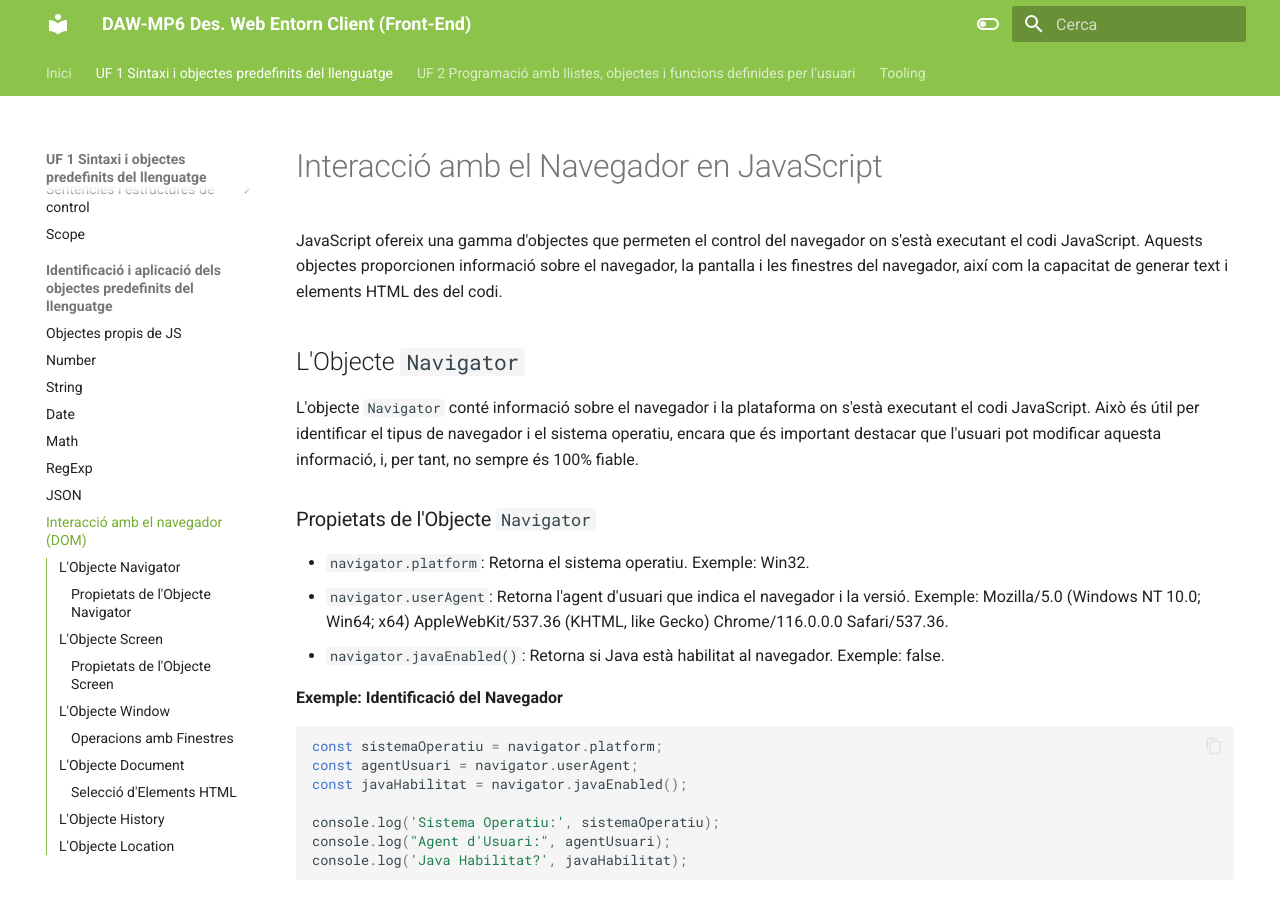
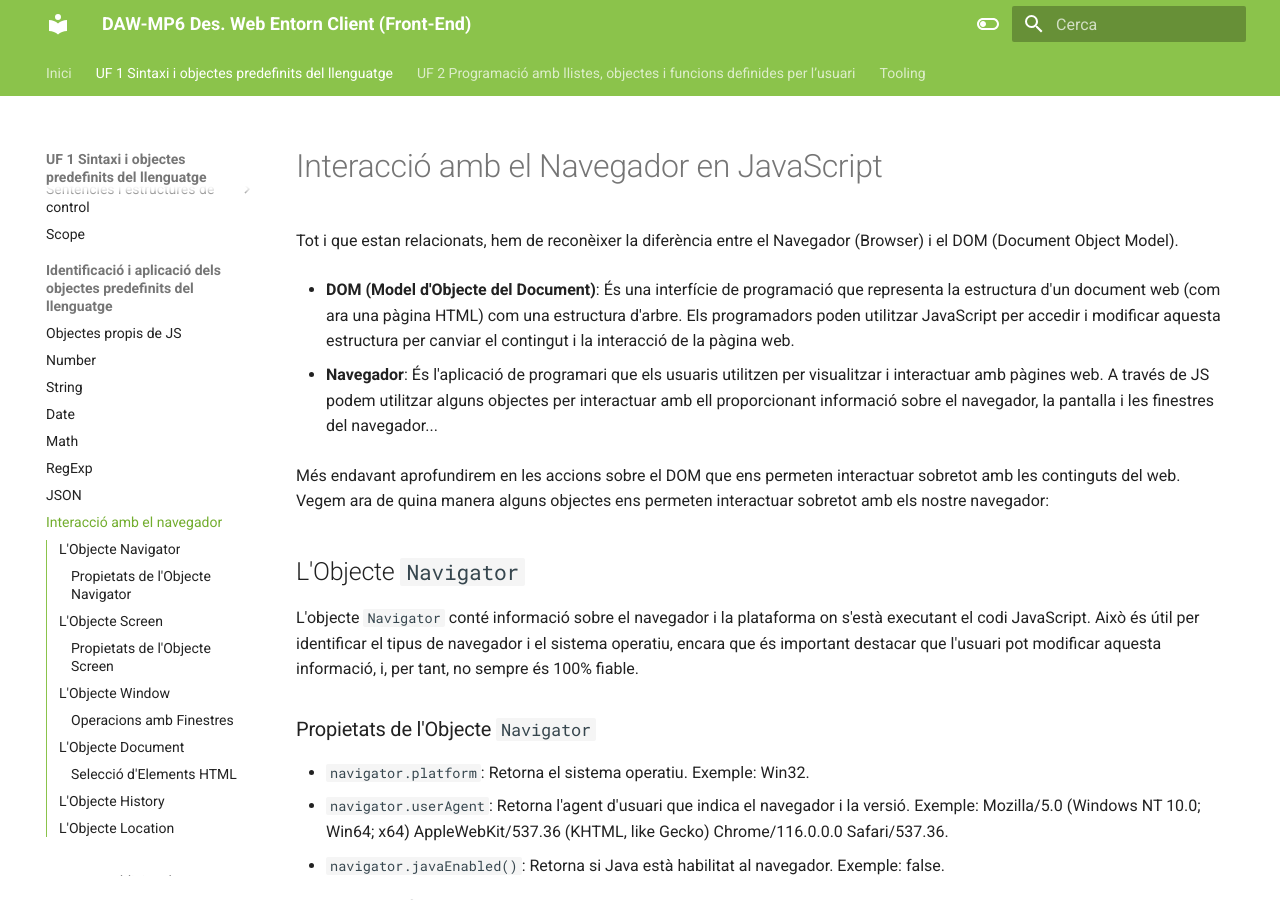
Before and after one commit to prosfp/DAW_MP06, an MkDocs documentation site: the page built from docs/UF1/UF1.3/UF1.3.7_Browser_Objects.md, in a window 1280 px wide and 900 px high. Built offline with MkDocs 1.6.1 and Material for MkDocs 9.7.7, drawn with Linux system fonts in a browser that asks for light colours.

Commit message:
.7_Browser_Objects

```diff
--- a/docs/UF1/UF1.3/UF1.3.7_DOM_Objects.md
+++ b/docs/UF1/UF1.3/UF1.3.7_Browser_Objects.md
@@ -1,6 +1,12 @@
 # Interacció amb el Navegador en JavaScript
 
-JavaScript ofereix una gamma d'objectes que permeten el control del navegador on s'està executant el codi JavaScript. Aquests objectes proporcionen informació sobre el navegador, la pantalla i les finestres del navegador, així com la capacitat de generar text i elements HTML des del codi.
+Tot i que estan relacionats, hem de reconèixer la diferència entre el Navegador (Browser) i el DOM (Document Object Model).
+
+- **DOM (Model d'Objecte del Document)**: És una interfície de programació que representa la estructura d'un document web (com ara una pàgina HTML) com una estructura d'arbre. Els programadors poden utilitzar JavaScript per accedir i modificar aquesta estructura per canviar el contingut i la interacció de la pàgina web.
+
+- **Navegador**: És l'aplicació de programari que els usuaris utilitzen per visualitzar i interactuar amb pàgines web. A través de JS podem utilitzar alguns objectes per interactuar amb ell proporcionant informació sobre el navegador, la pantalla i les finestres del navegador...
+
+Més endavant aprofundirem en les accions sobre el DOM que ens permeten interactuar sobretot amb les continguts del web. Vegem ara de quina manera alguns objectes ens permeten interactuar sobretot amb els nostre navegador:
 
 ## L'Objecte `Navigator`
 
--- a/mkdocs.yml
+++ b/mkdocs.yml
@@ -88,7 +88,7 @@ nav:
           - Math: UF1/UF1.3/UF1.3.4_Math.md
           - RegExp: UF1/UF1.3/UF1.3.5_RegExp.md
           - JSON: UF1/UF1.3/UF1.3.6_JSON.md
-          - Interacció amb el navegador (DOM): UF1/UF1.3/UF1.3.7_DOM_Objects.md
+          - Interacció amb el navegador: UF1/UF1.3/UF1.3.7_Browser_Objects.md
       - Recursos addicionals: UF1/UF1_recursos.md
   - UF 2 Programació amb llistes, objectes i funcions definides per l’usuari:
       - Funcions: UF2/UF2.1/UF2.1.1_Funcions.md
```
